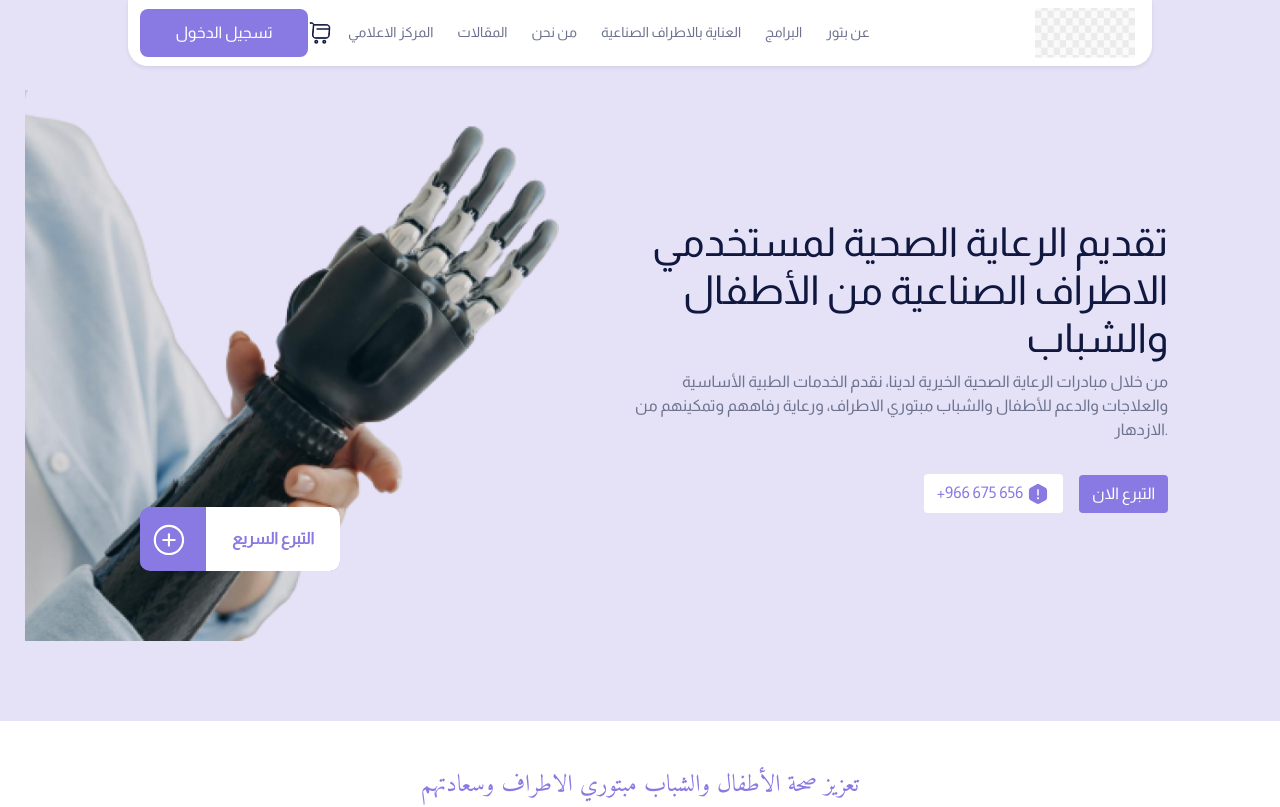
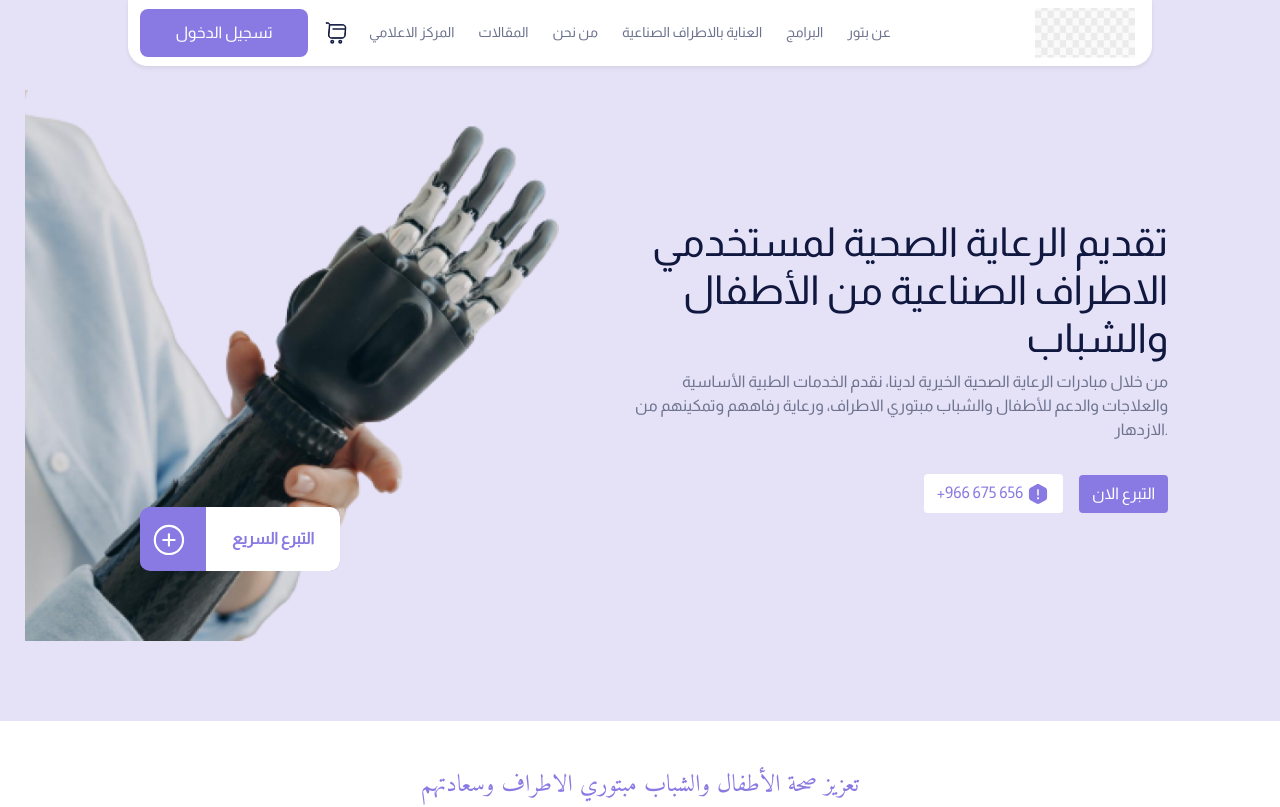
Before and after one commit to mahmouddoma/butur-Task, a plain HTML site: page index.html in a window 1280 px wide. Shown: the top 807 px of the page. Drawn offline with nearby package versions, Linux system fonts and the light colour scheme.

Commit message:
handle card icon

```diff
--- a/index.html
+++ b/index.html
@@ -26,7 +26,8 @@
             font-size: 16px;
             transition: all 0.3s ease;
           ">تسجيل الدخول</a>
-      <svg width="24" height="24" viewBox="0 0 24 24" fill="none" xmlns="http://www.w3.org/2000/svg">
+      <svg style="margin: 0px 5px 0px 16px !important;" width="24" height="24" viewBox="0 0 24 24" fill="none"
+        xmlns="http://www.w3.org/2000/svg">
         <path
           d="M2 1.75H3.74023C4.32535 1.75006 4.8803 1.99821 5.27734 2.4248H5.27832C5.50044 2.67166 5.66122 2.95434 5.74902 3.26562L5.85156 3.62988H18.7197C19.5392 3.62988 20.2919 3.93289 20.8643 4.48047L20.9766 4.59375C21.5152 5.18333 21.8028 5.9333 21.7803 6.73828L21.7715 6.90039V6.9043L21.2314 14.4043L21.2305 14.4102C21.1365 15.9712 19.7605 17.2498 18.1904 17.25H7.54004C6.69104 17.25 5.87474 16.8891 5.29883 16.2617C4.72254 15.6338 4.42969 14.7913 4.49805 13.9414L5.32715 3.9873L5.32812 3.98828C5.37284 3.52625 5.2067 3.08855 4.90918 2.7627C4.59894 2.42298 4.17218 2.25012 3.73047 2.25H2C1.86614 2.25 1.75 2.13386 1.75 2C1.75 1.86614 1.86614 1.75 2 1.75ZM5.78027 4.58789L5.00195 13.9766C4.9398 14.6976 5.17757 15.3849 5.65918 15.916C6.14759 16.4545 6.82446 16.7402 7.54004 16.7402H18.1904C19.4136 16.74 20.5041 15.7864 20.7178 14.5986L20.748 14.3584L20.749 14.3555L21.2891 6.85547V6.85352C21.3377 6.13481 21.106 5.43406 20.6123 4.91504H20.6113C20.1235 4.39257 19.4515 4.11047 18.7305 4.11035H5.78027V4.58789Z"
           fill="#101840" stroke="#101840" />
```
